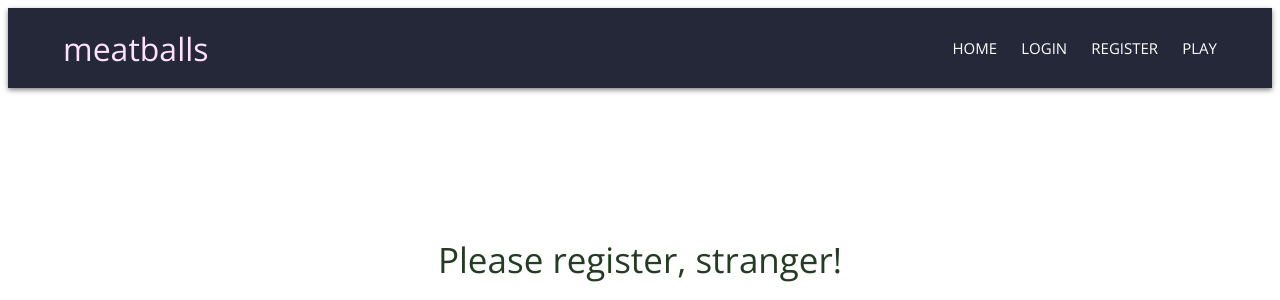
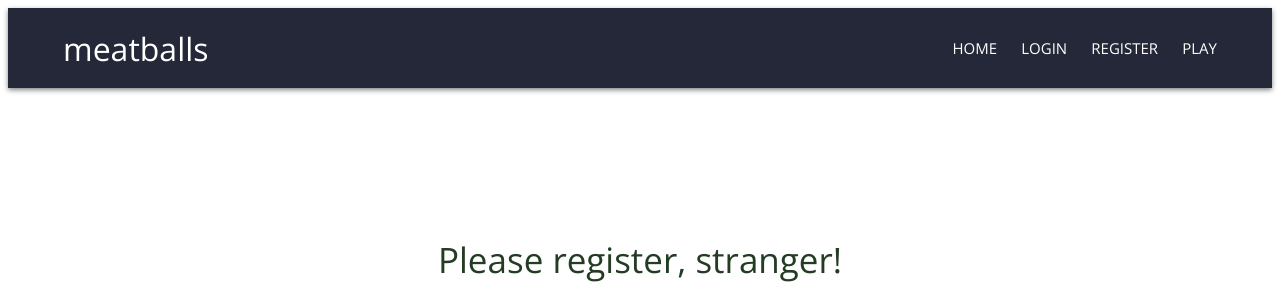
Before and after one commit to Ale282313/Meatballs-Game, a Flask app: page /auth/register in a window 1280 px wide. Shown: the top 300 px of the page. Run offline with Flask 2, Linux system fonts and the light colour scheme; some libraries are stand-ins or nearby versions.

Commit message:
Changed color for heading from pale pink into white

```diff
--- a/app/static/css/style.css
+++ b/app/static/css/style.css
@@ -90,7 +90,7 @@ header {
 }
 
 .heading {
-    color: rgb(255,225,255);
+    color: rgb(255,255,255);
     font-weight: 300;
 
 
```
